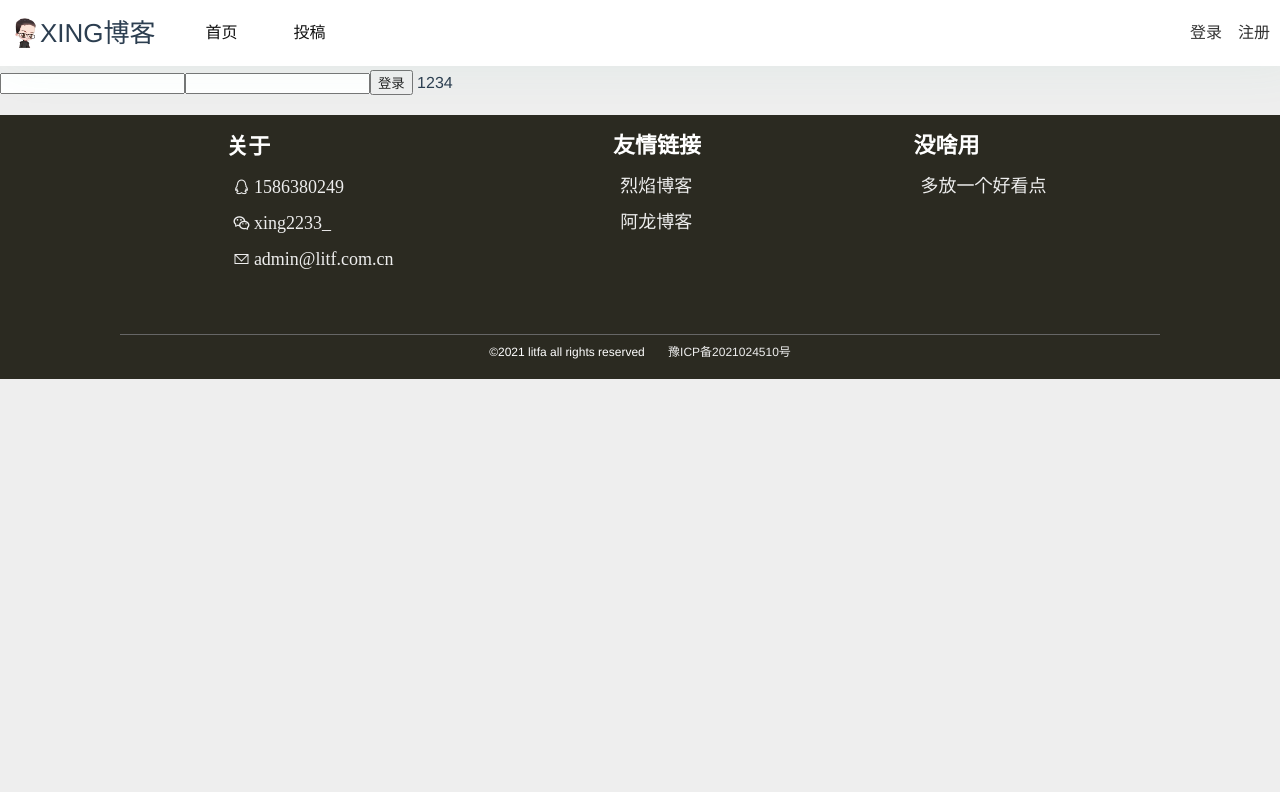
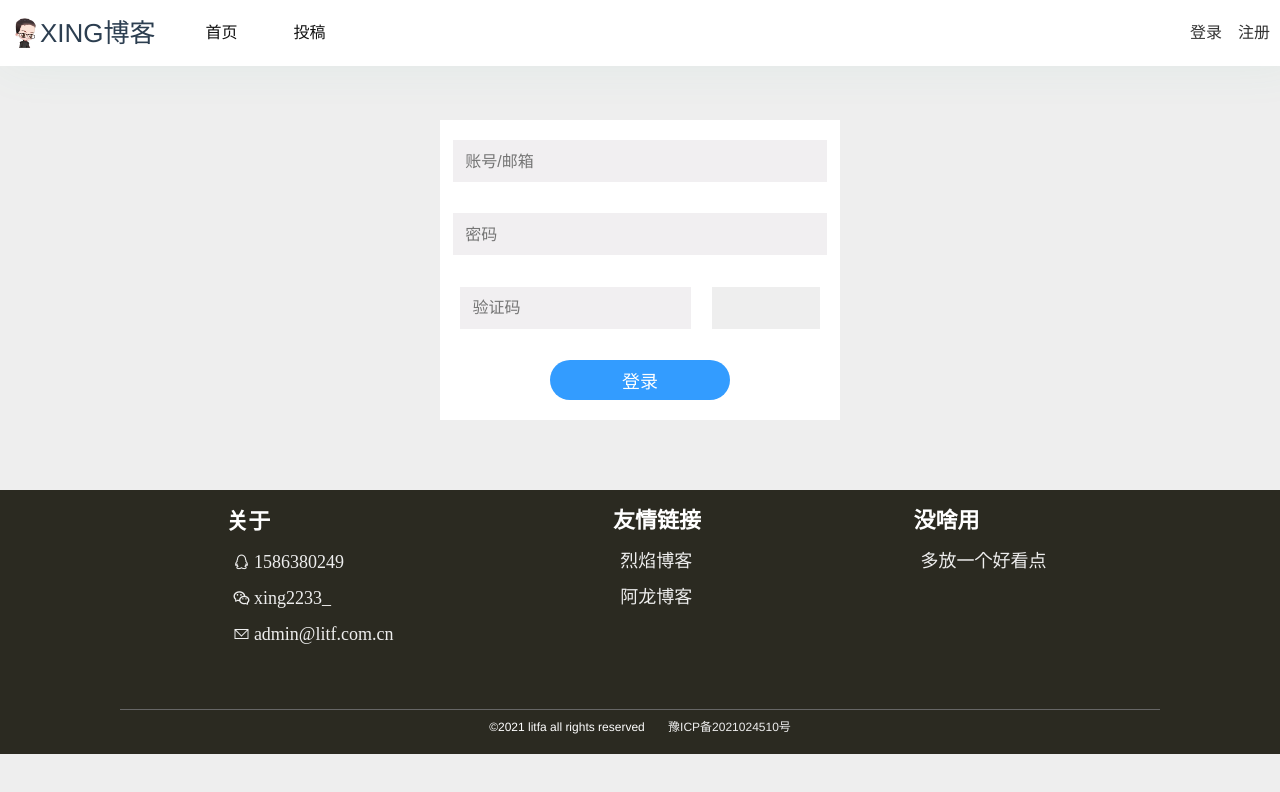
Before and after one commit to litfBlog/blog-vue2, a Vue app: page /login in a window 1280 px wide. Shown: the top 792 px of the page. Built offline with nearby package versions, Linux system fonts and the light colour scheme; no server answers.

Commit message:
验证码功能

```diff
--- a/src/views/Login.vue
+++ b/src/views/Login.vue
@@ -1,10 +1,13 @@
 <template>
   <div class="login-content">
     <form action="#" @submit.prevent="">
-      <input type="text" v-model="userName" />
-      <input type="password" v-model="passWord" />
+      <input type="text" v-model="userName" placeholder="账号/邮箱" />
+      <input type="password" v-model="passWord" placeholder="密码" />
+      <div class="authCode">
+        <input type="text" v-model="authCode" placeholder="验证码">
+        <div v-html="codeImg" @click="initAuthCode" class="img"></div>
+      </div>
       <button @click="login">登录</button>
-      1234
     </form>
   </div>
 </template>
@@ -15,10 +18,18 @@ export default {
     return {
       userName: '',
       passWord: '',
-      code: ''
+      authCode: '',
+      codeImg: ''
     }
   },
+  created() {
+    this.initAuthCode()
+  },
   methods: {
+    async initAuthCode() {
+      const { data: res } = await this.$http.post('/api/authCode')
+      this.codeImg = res
+    },
     login() {
       this.$http({
         url: '/api/user/login',
@@ -26,7 +37,7 @@ export default {
         data: {
           userName: this.userName,
           passWord: this.passWord,
-          code: ''
+          authCode: this.authCode
         },
         // headers: { 'Content-Type': 'application/x-www-form-urlencoded' },
         // withCredentials: true
@@ -47,5 +58,63 @@ export default {
 <style lang="less" scoped>
 .login-content {
   margin-top: 70px;
+  width: 100%;
+  display: flex;
+  justify-content: center;
+  form {
+    margin: 50px 0;
+    display: flex;
+    flex-direction: column;
+    align-items: center;
+    width: 40%;
+    min-width: 300px;
+    max-width: 400px;
+    height: 300px;
+    background-color: #fff;
+    padding: 20px;
+    box-sizing: border-box;
+    // align-items: s;
+    justify-content: space-between;
+    input, button {
+      height: 40px;
+      font-size: 18px;
+      &::placeholder {
+        font-size: 16px;
+      }
+    }
+    input {
+      background-color: rgb(241,239,241);
+      border: none;
+      padding-left: 0.7em;
+      width: 100%;
+    }
+    .authCode {
+      display: flex;
+      justify-content: space-between;
+      width: 100%;
+      input {
+        width: 60%;
+      }
+      .img {
+        width: 30%;
+        background-color: rgb(238, 238, 238);
+        display: flex;
+        align-items: center;
+        justify-content: center;
+        svg {
+          width: 100%;
+          height: 100px;
+        }
+      }
+    }
+    button {
+      background-color: #fff;
+      border: none;
+      width: 50%;
+      background-color: rgb(51, 156, 255);
+      border-radius: 50px;
+      color: #fff;
+    }
+  }
 }
 </style>
```
Also changed, not shown: src/components/form.vue (added, +20 -0 lines).
